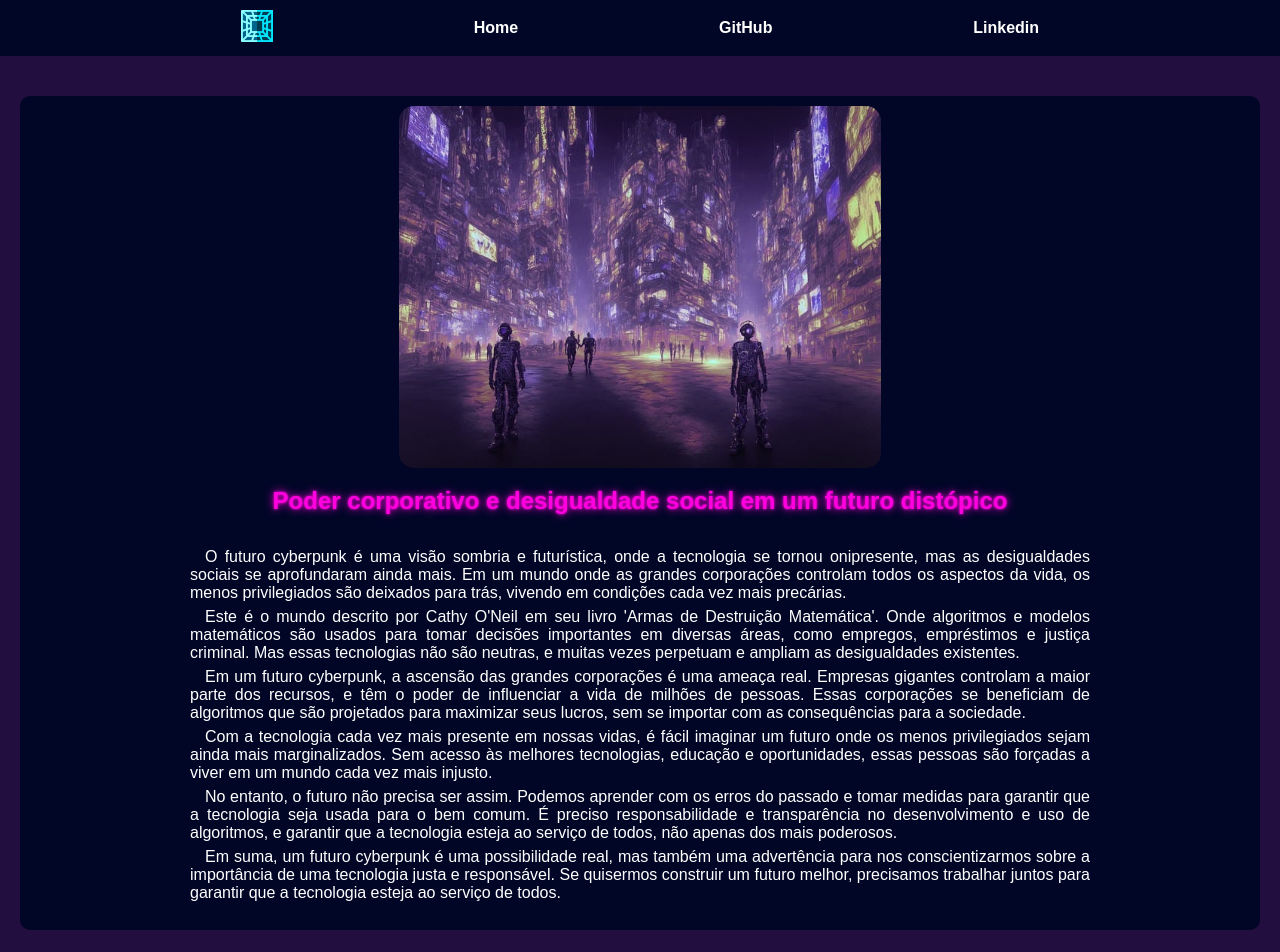
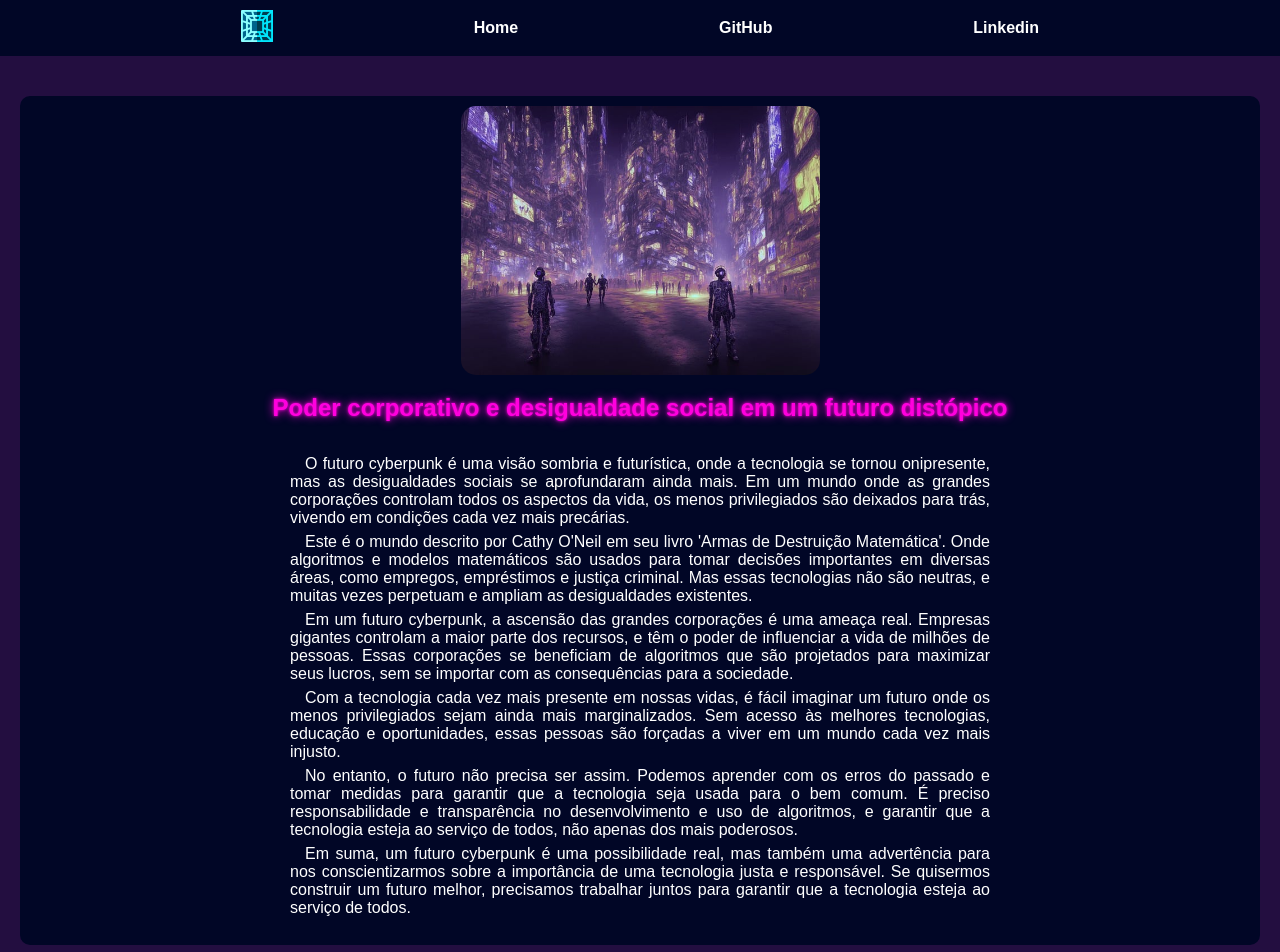
Before and after one commit to DavidWillian7/Cyber-Blog, an Angular app: page /content/1 in a window 1280 px wide. Shown: the top 952 px of the page. Built offline with nearby package versions, Linux system fonts and the light colour scheme.

Commit message:
ajustando o tamanho das coisas no component content

```diff
--- a/src/app/pages/content/content.component.css
+++ b/src/app/pages/content/content.component.css
@@ -9,7 +9,7 @@ main{
 }
 
 .box-photo{
-    max-width: 60%;
+    max-width: 50%;
     padding: 5px;
 }
 
@@ -31,7 +31,7 @@ main{
 }
 
 .box-text{
-    max-width: 900px;
+    max-width: 700px;
     margin: 20px;
 }
 
@@ -44,7 +44,7 @@ main{
 
 @media screen and (min-width: 768px) and (max-width: 992px){
     .box-photo{
-        max-width: 50%;
+        max-width: 40%;
     }
 
     .title{
@@ -58,7 +58,7 @@ main{
 
 @media screen and (min-width: 992px){
     .box-photo{
-        max-width: 40%;
+        max-width: 30%;
     }
 
     .title{
```
